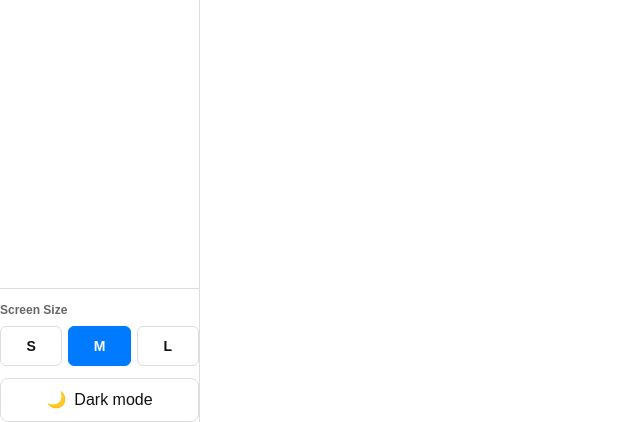
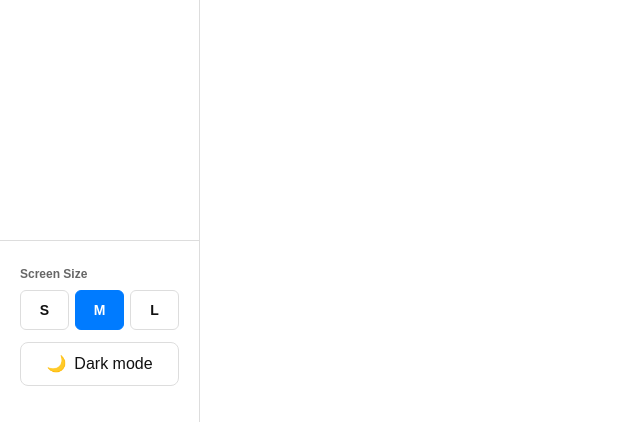
Before and after one commit to tanChicken/beacon, a Django app: page /not_allowed/ in a window 1280 px wide. Shown: the part 378-800 px from the top of the page, without its empty margins (0-640 px from the left). Run offline with Django 5.2, Linux system fonts and the light colour scheme; the visitor is signed in with stand-in values (Sample User, id 1); some libraries are stand-ins or nearby versions.

Commit message:
fix(sidebar): reformatted the screen size + light/dark mode button

```diff
--- a/mysite/beacon/templates/base.html
+++ b/mysite/beacon/templates/base.html
@@ -655,6 +655,11 @@ body.dark-mode .summary-card {
     .sidebar-nav {
       padding-top: 0rem;   /* pull the nav links closer to the logo */
     }
+    /* Give breathing room at bottom of sidebar */
+    .sidebar-bottom {
+      padding: 1.5rem 1.25rem;  /* extra space inside */
+      margin-bottom: 0.75rem;   /* adds gap from screen edge */
+    }
     </style>
   </head>
 
```
